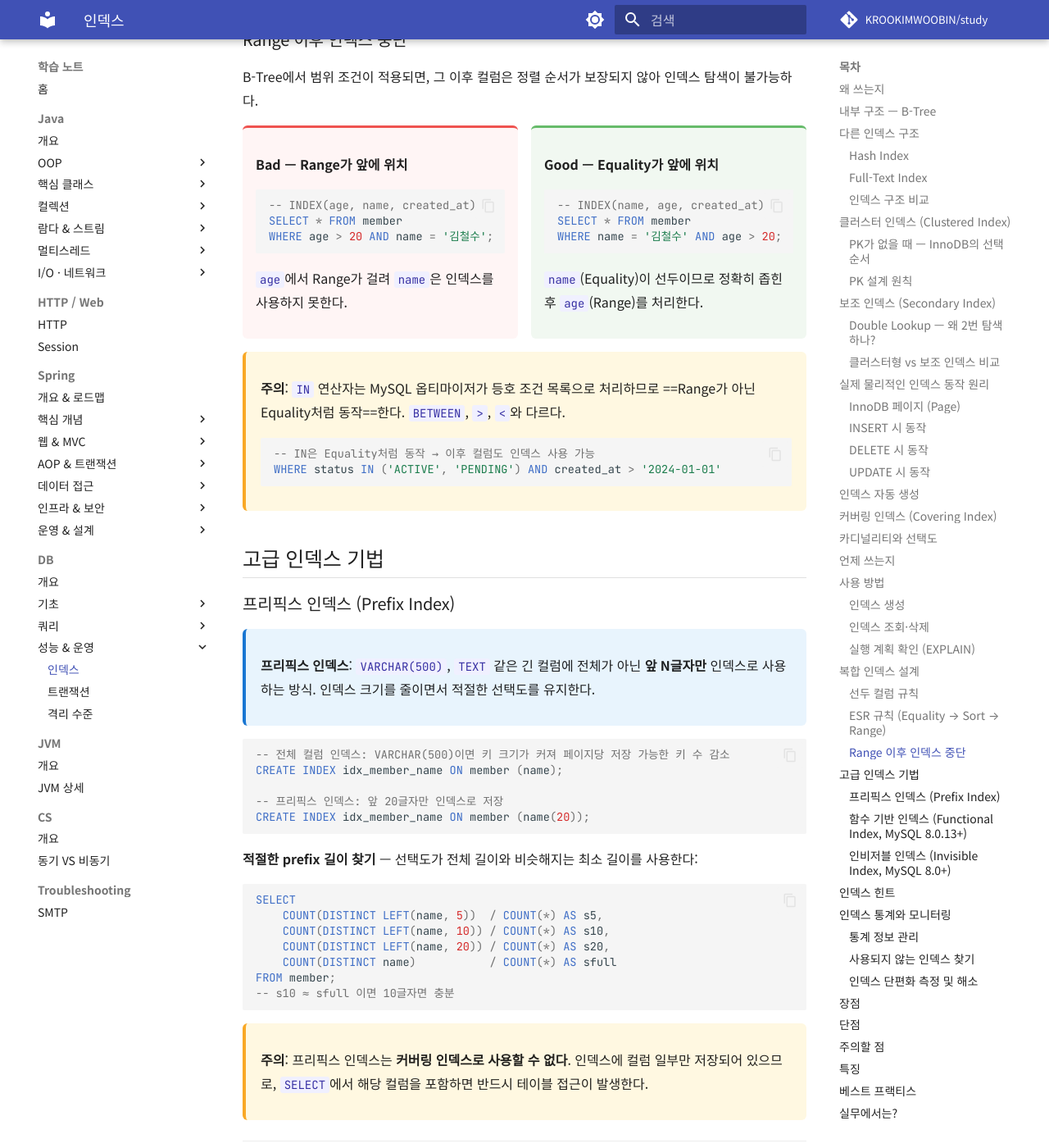
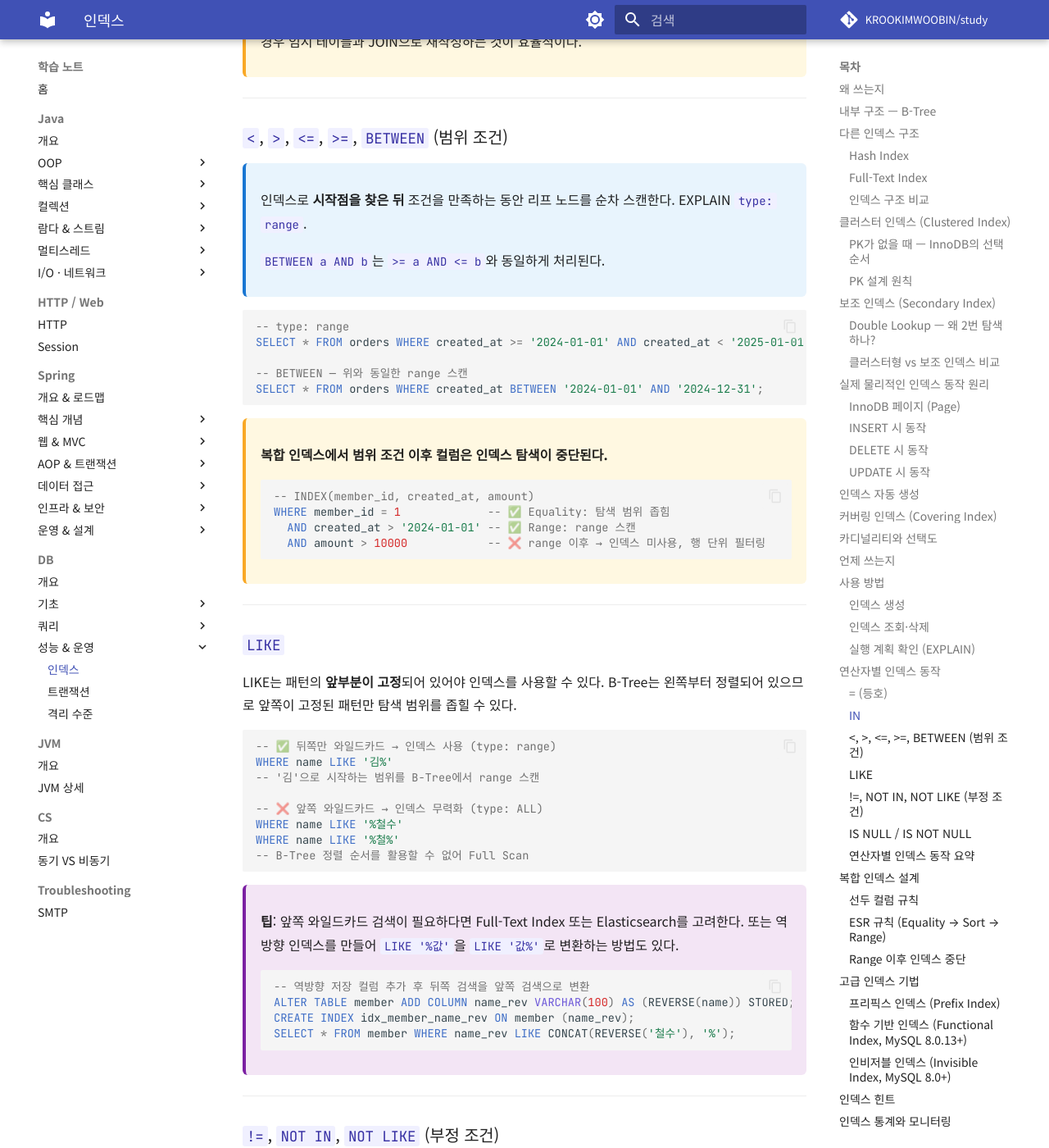
Before and after one commit to KROOKIMWOOBIN/study, an MkDocs documentation site: the page built from docs/db/성능운영/인덱스.md, in a window 1280 px wide and 1400 px high, scrolled down 12227 px. Shown: the whole window at 82% size. Built offline with MkDocs 1.6.1 and Material for MkDocs 9.7.7, drawn with Linux system fonts in a browser that asks for light colours; comment, search, counter and statistics services are not loaded; some of the changed text lies outside the part shown.

Commit message:
feat: 인덱스.md — 연산자별 인덱스 동작 섹션 추가 (=, IN, LIKE, 범위, 부정, NULL)
Co-Authored-By: Claude Sonnet 4.6 <noreply@anthropic.com>

````diff
--- a/docs/db/성능운영/인덱스.md
+++ b/docs/db/성능운영/인덱스.md
@@ -471,6 +471,167 @@ EXPLAIN 결과에서 `type` 컬럼은 인덱스 사용 방식을 나타낸다. <
 
 </div>
 
+## 연산자별 인덱스 동작
+
+각 연산자가 인덱스를 어떻게 활용하는지 정리한다. `EXPLAIN`의 `type` 컬럼과 연결해서 이해하면 좋다.
+
+### `=` (등호)
+
+<div class="concept-box" markdown="1">
+
+가장 효율적인 인덱스 탐색. B-Tree를 루트부터 내려가 **정확히 하나의 리프 노드**에 도달한다.
+
+</div>
+
+```sql
+-- UNIQUE 또는 PK → type: const (상수로 취급, 가장 빠름)
+SELECT * FROM member WHERE id = 1;
+
+-- 논유니크 인덱스 → type: ref (여러 건 매칭 가능)
+SELECT * FROM orders WHERE member_id = 42;
+```
+
+복합 인덱스에서 Equality 조건은 **인덱스 탐색 범위를 가장 좁힌다**. ESR 원칙에서 맨 앞에 배치하는 이유다.
+
+---
+
+### `IN`
+
+<div class="concept-box" markdown="1">
+
+각 값에 대한 등호 조건의 집합으로 처리된다. **복합 인덱스에서 Equality처럼 동작**하므로, `IN` 이후 컬럼도 인덱스를 계속 사용할 수 있다.
+
+</div>
+
+```sql
+-- type: range (각 IN 값마다 포인트 탐색)
+SELECT * FROM orders
+WHERE status IN ('ACTIVE', 'PENDING')
+  AND created_at > '2024-01-01';  -- ✅ status 다음 컬럼도 인덱스 사용
+```
+
+<div class="warning-box" markdown="1">
+
+**주의**: `IN` 값의 수가 매우 많아지면 (수백 개 이상) 옵티마이저가 Full Scan을 선택할 수 있다. 이 경우 임시 테이블과 JOIN으로 재작성하는 것이 효율적이다.
+
+</div>
+
+---
+
+### `<`, `>`, `<=`, `>=`, `BETWEEN` (범위 조건)
+
+<div class="concept-box" markdown="1">
+
+인덱스로 **시작점을 찾은 뒤** 조건을 만족하는 동안 리프 노드를 순차 스캔한다. EXPLAIN `type: range`.
+
+`BETWEEN a AND b`는 `>= a AND <= b`와 동일하게 처리된다.
+
+</div>
+
+```sql
+-- type: range
+SELECT * FROM orders WHERE created_at >= '2024-01-01' AND created_at < '2025-01-01';
+
+-- BETWEEN — 위와 동일한 range 스캔
+SELECT * FROM orders WHERE created_at BETWEEN '2024-01-01' AND '2024-12-31';
+```
+
+<div class="warning-box" markdown="1">
+
+**복합 인덱스에서 범위 조건 이후 컬럼은 인덱스 탐색이 중단된다.**
+
+```sql
+-- INDEX(member_id, created_at, amount)
+WHERE member_id = 1             -- ✅ Equality: 탐색 범위 좁힘
+  AND created_at > '2024-01-01' -- ✅ Range: range 스캔
+  AND amount > 10000            -- ❌ range 이후 → 인덱스 미사용, 행 단위 필터링
+```
+
+</div>
+
+---
+
+### `LIKE`
+
+LIKE는 패턴의 **앞부분이 고정**되어 있어야 인덱스를 사용할 수 있다. B-Tree는 왼쪽부터 정렬되어 있으므로 앞쪽이 고정된 패턴만 탐색 범위를 좁힐 수 있다.
+
+```sql
+-- ✅ 뒤쪽만 와일드카드 → 인덱스 사용 (type: range)
+WHERE name LIKE '김%'
+-- '김'으로 시작하는 범위를 B-Tree에서 range 스캔
+
+-- ❌ 앞쪽 와일드카드 → 인덱스 무력화 (type: ALL)
+WHERE name LIKE '%철수'
+WHERE name LIKE '%철%'
+-- B-Tree 정렬 순서를 활용할 수 없어 Full Scan
+```
+
+<div class="tip-box" markdown="1">
+
+**팁**: 앞쪽 와일드카드 검색이 필요하다면 Full-Text Index 또는 Elasticsearch를 고려한다. 또는 역방향 인덱스를 만들어 `LIKE '%값'`을 `LIKE '값%'`로 변환하는 방법도 있다.
+
+```sql
+-- 역방향 저장 컬럼 추가 후 뒤쪽 검색을 앞쪽 검색으로 변환
+ALTER TABLE member ADD COLUMN name_rev VARCHAR(100) AS (REVERSE(name)) STORED;
+CREATE INDEX idx_member_name_rev ON member (name_rev);
+SELECT * FROM member WHERE name_rev LIKE CONCAT(REVERSE('철수'), '%');
+```
+
+</div>
+
+---
+
+### `!=`, `NOT IN`, `NOT LIKE` (부정 조건)
+
+<div class="danger-box" markdown="1">
+
+부정 조건은 "해당하지 않는 값 전체"를 조회하므로 대부분 **Full Scan**이 발생한다. 옵티마이저가 인덱스를 선택하더라도 대부분의 행을 읽어야 해서 효율이 낮다.
+
+```sql
+-- ❌ 대부분 Full Scan
+WHERE status != 'DELETED'
+WHERE status NOT IN ('DELETED', 'EXPIRED')
+WHERE name NOT LIKE '김%'
+
+-- ✅ 긍정 조건으로 전환
+WHERE status IN ('ACTIVE', 'PENDING', 'COMPLETED')
+```
+
+</div>
+
+---
+
+### `IS NULL` / `IS NOT NULL`
+
+```sql
+-- ✅ IS NULL — 인덱스 사용 가능 (EXPLAIN type: ref_or_null)
+SELECT * FROM member WHERE email IS NULL;
+
+-- ⚠️ IS NOT NULL — 대부분 행을 읽어야 하므로 옵티마이저가 Full Scan 선택 가능
+SELECT * FROM member WHERE email IS NOT NULL;
+```
+
+`IS NOT NULL`은 데이터 대부분이 NOT NULL인 경우 선택도가 매우 낮아 인덱스보다 Full Scan이 빠를 수 있다. NULL인 행이 많다면 `IS NOT NULL`도 인덱스를 활용한다.
+
+---
+
+### 연산자별 인덱스 동작 요약
+
+| 연산자 | EXPLAIN type | 인덱스 활용 | 비고 |
+|--------|-------------|-----------|------|
+| `= 값` | const / ref | ✅ 완전 활용 | PK/UNIQUE는 const, 논유니크는 ref |
+| `IN (값1, 값2, ...)` | range / ref | ✅ Equality처럼 동작 | 값이 수백 개 이상이면 Full Scan 가능 |
+| `<`, `>`, `<=`, `>=` | range | ✅ 범위 스캔 | 복합 인덱스에서 이후 컬럼 탐색 중단 |
+| `BETWEEN a AND b` | range | ✅ 범위 스캔 | `>= a AND <= b`와 동일 |
+| `LIKE '값%'` | range | ✅ 앞부분 고정 시 사용 | prefix 부분까지만 인덱스 탐색 |
+| `LIKE '%값'` | ALL | ❌ 무력화 | 앞쪽 와일드카드는 B-Tree 탐색 불가 |
+| `!=`, `NOT IN` | ALL | ❌ 보통 Full Scan | 긍정 조건으로 재작성 권장 |
+| `IS NULL` | ref_or_null | ✅ 사용 가능 | |
+| `IS NOT NULL` | ALL 가능 | ⚠️ 선택도 낮으면 Full Scan | NULL 비율에 따라 달라짐 |
+| `FUNC(컬럼)` | ALL | ❌ 무력화 | 범위 조건 재작성 또는 함수 기반 인덱스 |
+
+---
+
 ## 복합 인덱스 설계
 
 ### 선두 컬럼 규칙
````
